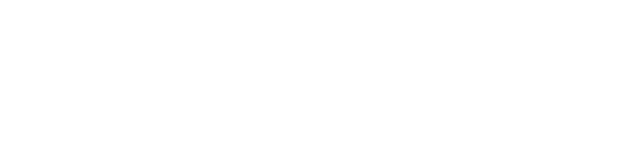
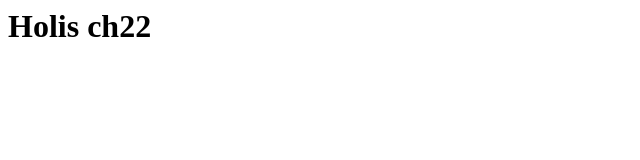
Before and after one commit to YamiEscalona/ch22, a plain HTML site: page web/web01/index.html in a window 1280 px wide. Shown: the whole page, without its empty margins (0-640 px from the left). Drawn offline with Linux system fonts and the light colour scheme.

Commit message:
ci: saludo con h1

```diff
--- a/web/web01/index.html
+++ b/web/web01/index.html
@@ -3,5 +3,6 @@
 	   <title>Modificado en Github</title>
    </haed>
 	<body>
+		<h1>Holis ch22</h1>
 	</body>
 </htmal>
```
